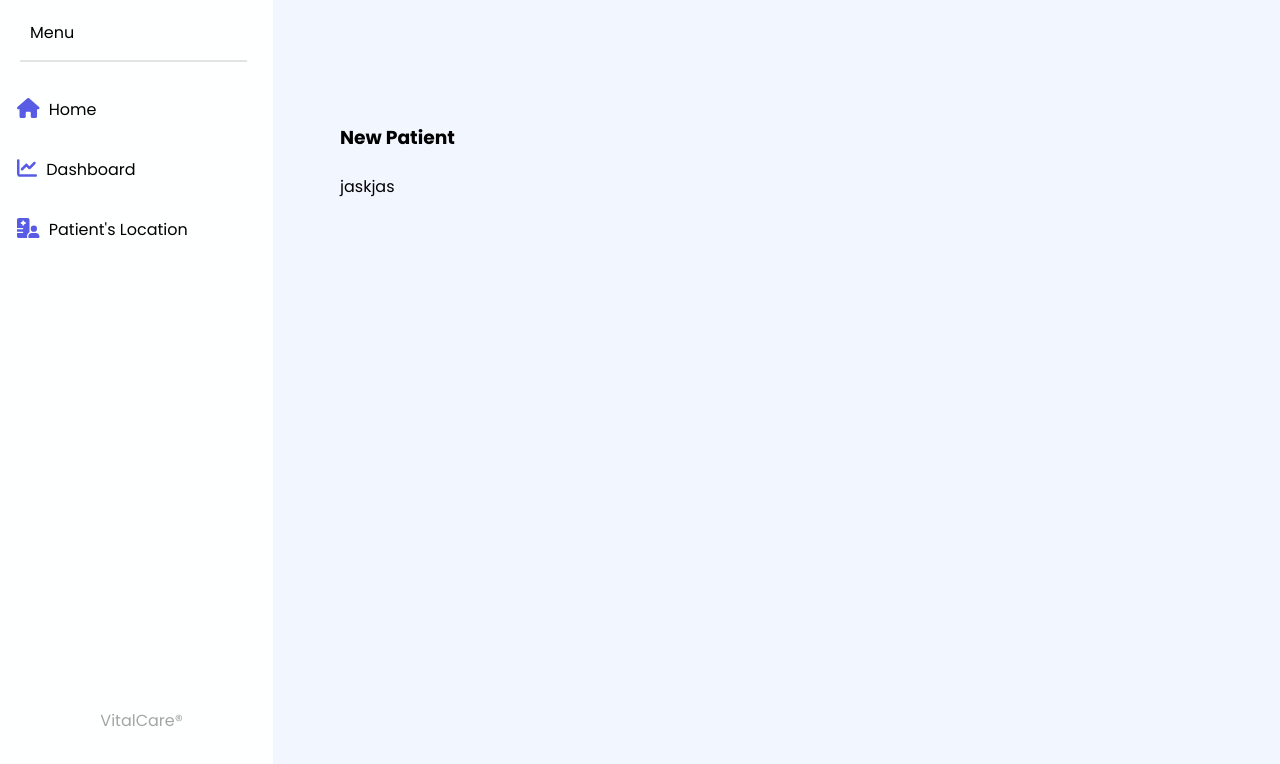
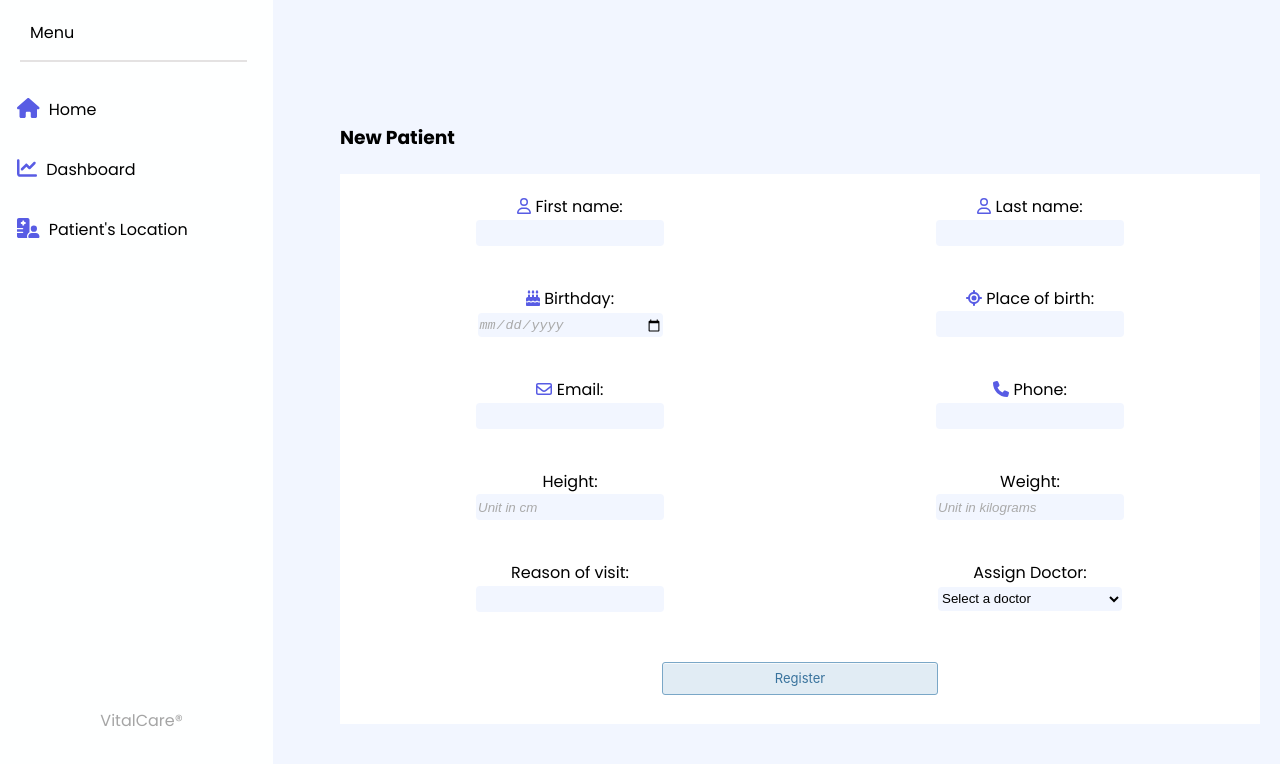
Before and after one commit to danielgrcXO/vitalcare, an Angular app: page /patientLocation/new in a window 1280 px wide. Shown: the top 764 px of the page. Built offline with nearby package versions, Linux system fonts and the light colour scheme; what highcharts-angular would draw is missing.

Commit message:
completed styles appended for new patient

```diff
--- a/src/app/patient/new/new.component.css
+++ b/src/app/patient/new/new.component.css
@@ -1,5 +1,5 @@
 #general-container {
-    height: 500px;
+    height: auto;
     margin: -690px 20px 0 340px ;
 }
 
@@ -23,6 +23,14 @@ h3 {
     width: 50%;
 }
 
+.h-500{
+    height: 500px;
+}
+
+.h-550{
+    height: 550px;
+}
+
 .flex{
     display: flex;
 }
@@ -38,3 +46,95 @@ h3 {
 .padding-tb-10{
     padding: 15px 0px;
 }
+
+.bg-white{
+    background-color: #FFF;
+}
+
+.row{
+    width: 100%;
+    display: inline-block;
+    margin: 20px 0px;
+}
+
+.row-final{
+    width: 100%;
+    display: flex;
+    margin: 30px 0px;
+    justify-content: center;
+}
+
+.col-md{
+    display: inherit;
+    width: 50%;
+    text-align: center;
+}
+
+input, select{
+    width: 40%;
+    border: none;
+    border-radius: 4px;
+    background-color: #f2f6ff;
+    height: 1.5rem;
+}
+
+input:focus, select:focus{
+    outline: solid  #cddaf9 1px;
+}
+
+input::placeholder{
+    font-style: italic;
+    color:#aaaaaa;
+}
+
+input[type="date"]{
+    font-style: italic;
+    color:#aaaaaa;
+}
+
+fa-icon{
+    color: #585CE4;
+}
+
+.button-8 {
+    background-color: #e1ecf4;
+    border-radius: 3px;
+    border: 1px solid #7aa7c7;
+    box-shadow: rgba(255, 255, 255, .7) 0 1px 0 0 inset;
+    box-sizing: border-box;
+    color: #39739d;
+    cursor: pointer;
+    display: inline-block;
+    font-family: -apple-system,system-ui,"Segoe UI","Liberation Sans",sans-serif;
+    font-size: 13px;
+    font-weight: 400;
+    line-height: 1.15385;
+    margin: 0;
+    outline: none;
+    padding: 8px .8em;
+    position: relative;
+    text-align: center;
+    text-decoration: none;
+    user-select: none;
+    -webkit-user-select: none;
+    touch-action: manipulation;
+    vertical-align: baseline;
+    white-space: nowrap;
+    width: 30%;
+  }
+
+  .button-8:hover,
+  .button-8:focus {
+    background-color: #b3d3ea;
+    color: #2c5777;
+  }
+
+  .button-8:focus {
+    box-shadow: 0 0 0 4px rgba(0, 149, 255, .15);
+  }
+
+  .button-8:active {
+    background-color: #a0c7e4;
+    box-shadow: none;
+    color: #2c5777;
+  }
--- a/src/app/patient/new/new.component.html
+++ b/src/app/patient/new/new.component.html
@@ -2,7 +2,64 @@
     <div class="w-100 inline-block padding-tb-10" id="card-title">
         <h3 class="float-left">New Patient</h3>
     </div>
-    <div class="w-100 bg-white" id="img-card">
-        jaskjas
+    <div class="w-100 h-550 bg-white" id="form-card">
+        <div class="row">
+            <div class="col-md">
+                <label id="lblFirstName" for="inFirstName"><fa-icon [icon]="UserIcon" ></fa-icon> First name:</label><br>
+                <input id="inFirstName" type="text">
+            </div>
+            <div class="col-md">
+                <label id="lblLastName" for="inLastName"><fa-icon [icon]="UserIcon" ></fa-icon> Last name:</label><br>
+                <input id="inLastName" type="text">
+            </div>
+
+        </div>
+        <div class="row">
+            <div class="col-md">
+                <label id="lblBirthday" for="inBirthday"><fa-icon [icon]="Birthday" ></fa-icon> Birthday:</label><br>
+                <input id="inBirthday" type="date">
+            </div>
+            <div class="col-md">
+                <label id="lblPlaceOfBirth" for="inPlaceOfBirth"><fa-icon [icon]="Location" ></fa-icon> Place of birth:</label><br>
+                <input id="inPlaceOfBirth" type="text">
+            </div>
+        </div>
+        <div class="row">
+            <div class="col-md">
+                <label id="lblEmail" for="inEmail"><fa-icon [icon]="Email" ></fa-icon> Email:</label><br>
+                <input id="inEmail" type="email">
+            </div>
+            <div class="col-md">
+                <label id="lblPhone" for="inPhone"><fa-icon [icon]="Phone" ></fa-icon> Phone:</label><br>
+                <input id="inPhone" type="tel">
+            </div>
+        </div>
+        <div class="row">
+            <div class="col-md">
+                <label id="lblHeight" for="inHeight">Height:</label><br>
+                <input id="inHeight" type="number" placeholder="Unit in cm">
+            </div>
+            <div class="col-md">
+                <label id="lblWeight" for="inWeight">Weight:</label><br>
+                <input id="inWeight" type="number" placeholder="Unit in kilograms">
+            </div>
+        </div>
+        <div class="row">
+            <div class="col-md">
+                <label id="lblReason" for="inReason">Reason of visit:</label><br>
+                <input id="inReason" type="text">
+            </div>
+            <div class="col-md">
+                <label id="lblDoctor" for="selDoctor">Assign Doctor:</label><br>
+                <select id="selDoctor">
+                    <option id="optDoctor" disabled selected>Select a doctor</option>
+                    <option id="optDoctor">Juan Rodrigo Mercado Slivkoff</option>
+                    <option id="optDoctor">Luis Angel Caldera Romero</option>
+                </select>
+            </div>
+        </div>
+        <div class="row-final">
+                <button class="button-8" id="btnSubmit" type="button" (click)="register()">Register</button>
+        </div>
     </div>
 </div>
--- a/src/app/patient/new/new.component.ts
+++ b/src/app/patient/new/new.component.ts
@@ -1,4 +1,11 @@
 import { Component, OnInit } from '@angular/core';
+import { Router} from '@angular/router';
+import { faUser } from '@fortawesome/free-regular-svg-icons';
+import { faBuilding } from '@fortawesome/free-regular-svg-icons';
+import { faEnvelope } from '@fortawesome/free-regular-svg-icons';
+import { faPhone } from '@fortawesome/free-solid-svg-icons';
+import { faLocation } from '@fortawesome/free-solid-svg-icons';
+import { faCake } from '@fortawesome/free-solid-svg-icons';
 
 @Component({
   selector: 'app-new',
@@ -7,9 +14,20 @@ import { Component, OnInit } from '@angular/core';
 })
 export class NewComponent implements OnInit {
 
-  constructor() { }
+  constructor(private router: Router) { }
 
   ngOnInit(): void {
   }
 
+  public register(){
+    alert("Registered Successfully");
+    this.router.navigateByUrl('/home');
+  }
+
+  UserIcon = faUser;
+  Place = faBuilding;
+  Email = faEnvelope;
+  Phone = faPhone;
+  Location = faLocation;
+  Birthday = faCake;
 }
```
